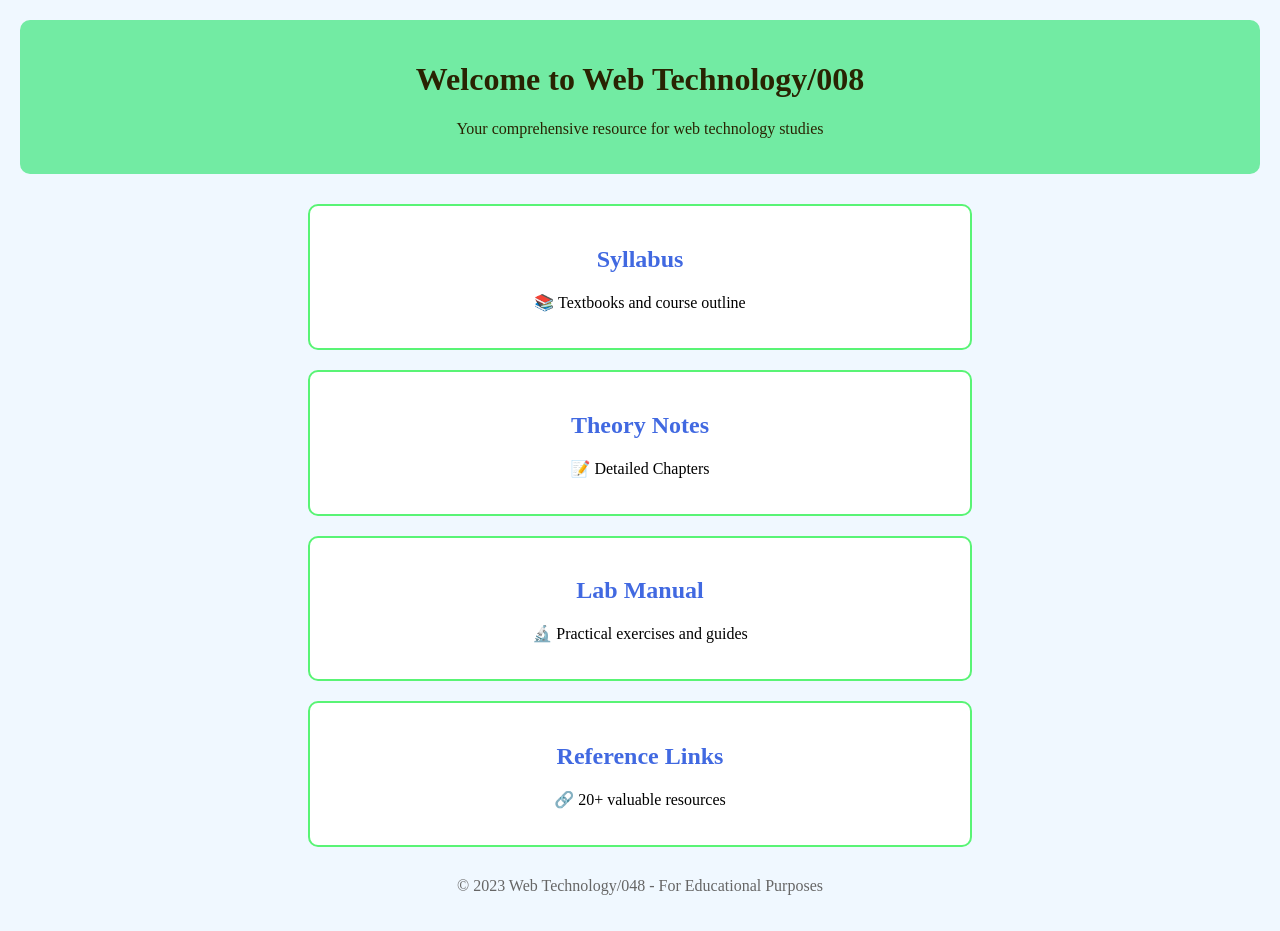
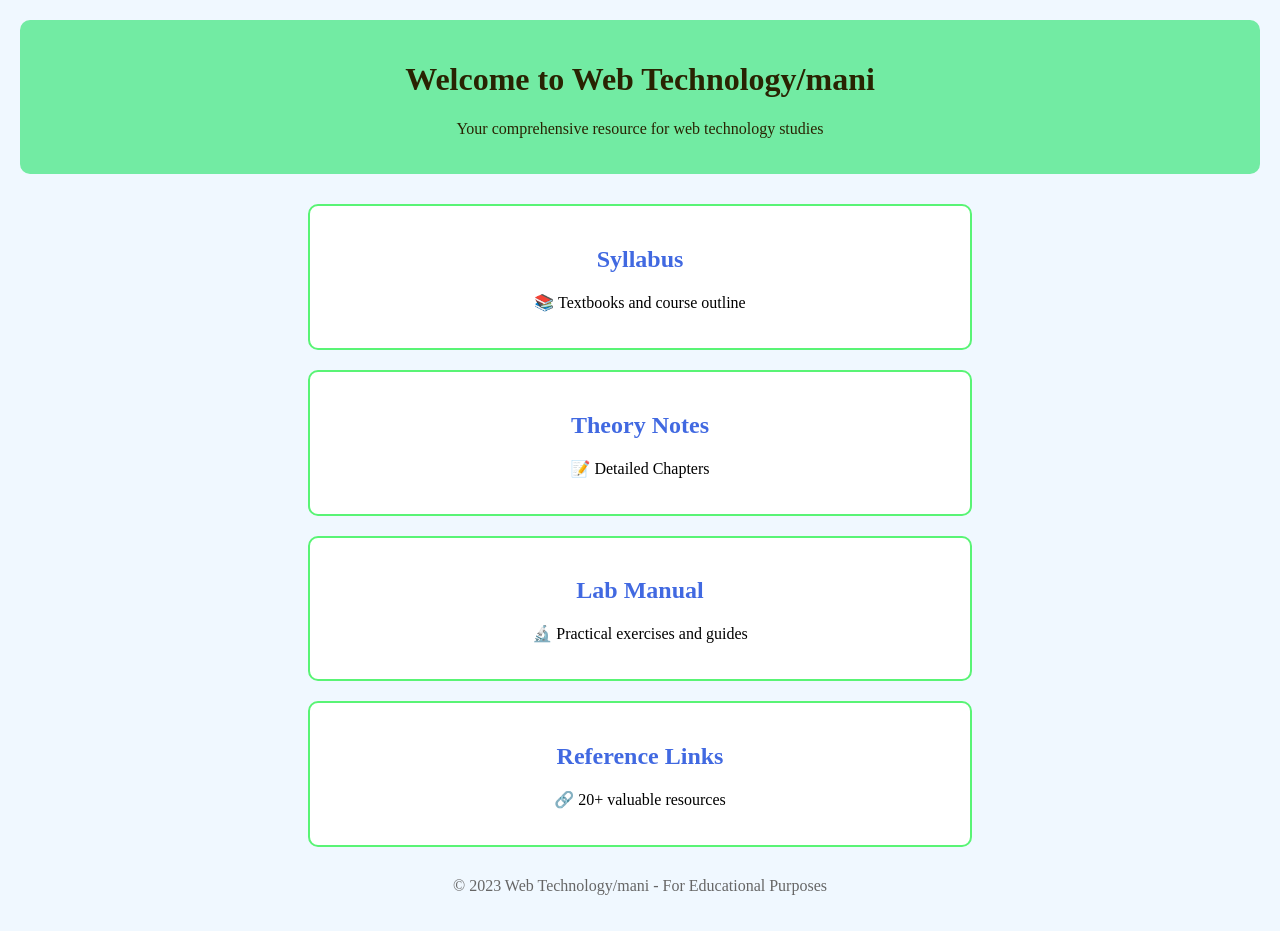
Before and after one commit to MANIMATHI2005/webtechnolagy, a plain HTML site: page index.html in a window 1280 px wide. Drawn offline with Linux system fonts and the light colour scheme.

Commit message:
Update index.html

```diff
--- a/index.html
+++ b/index.html
@@ -1,7 +1,7 @@
 <!DOCTYPE html>
 <html>
 <head>
-    <title>Web Technology/048</title>
+    <title>Web Technology/mani</title>
     <style>
         body {
             font-family: "Times New Roman", serif;
@@ -51,7 +51,7 @@
 </head>
 <body>
     <header align="center">
-        <h1>Welcome to Web Technology/008</h1>
+        <h1>Welcome to Web Technology/mani</h1>
         <p>Your comprehensive resource for web technology studies</p>
     </header>
 
@@ -78,7 +78,7 @@
     </div>
 
     <footer>
-        <p>© 2023 Web Technology/048 - For Educational Purposes</p>
+        <p>© 2023 Web Technology/mani - For Educational Purposes</p>
     </footer>
 </body>
 </html>
```
